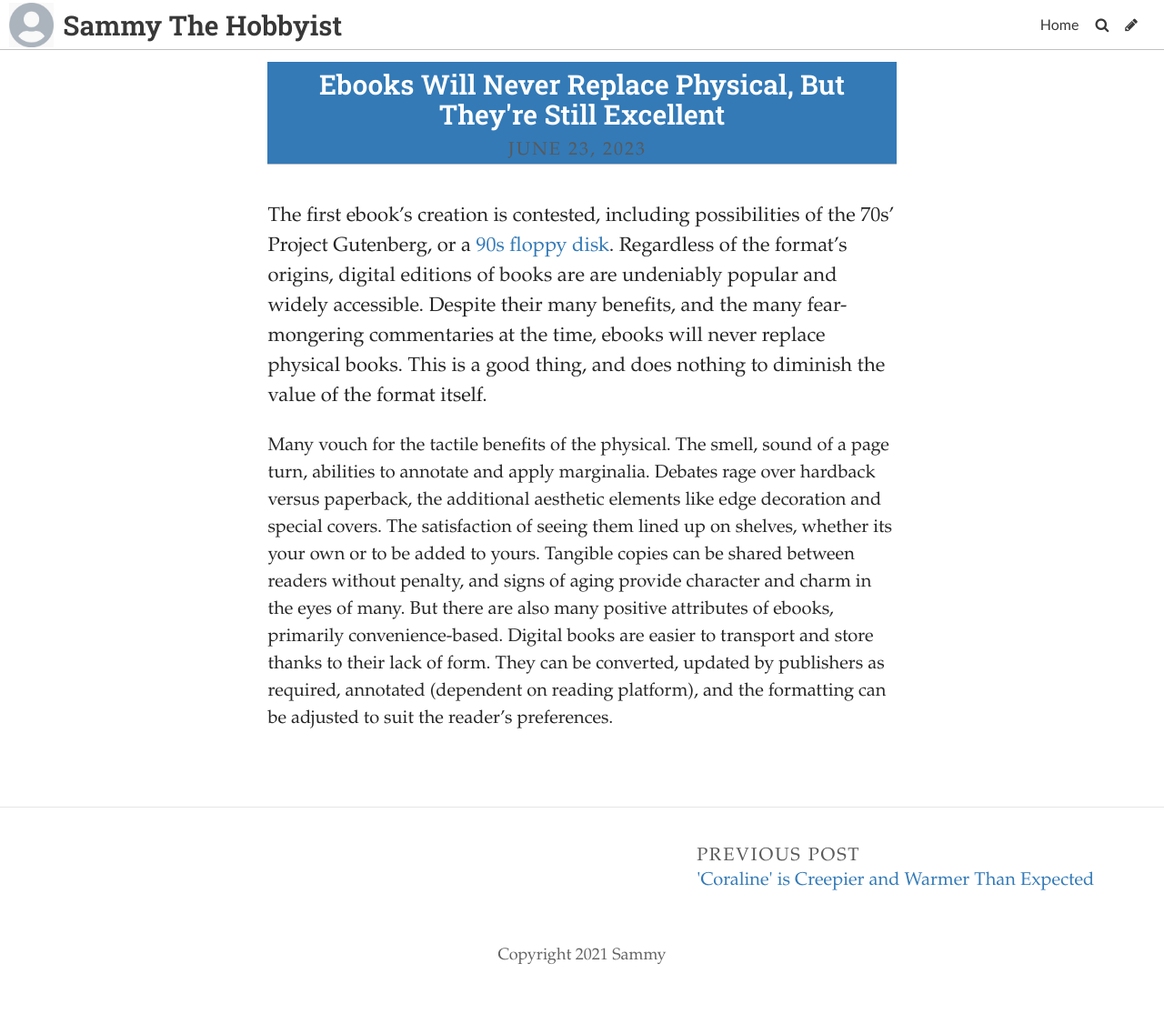
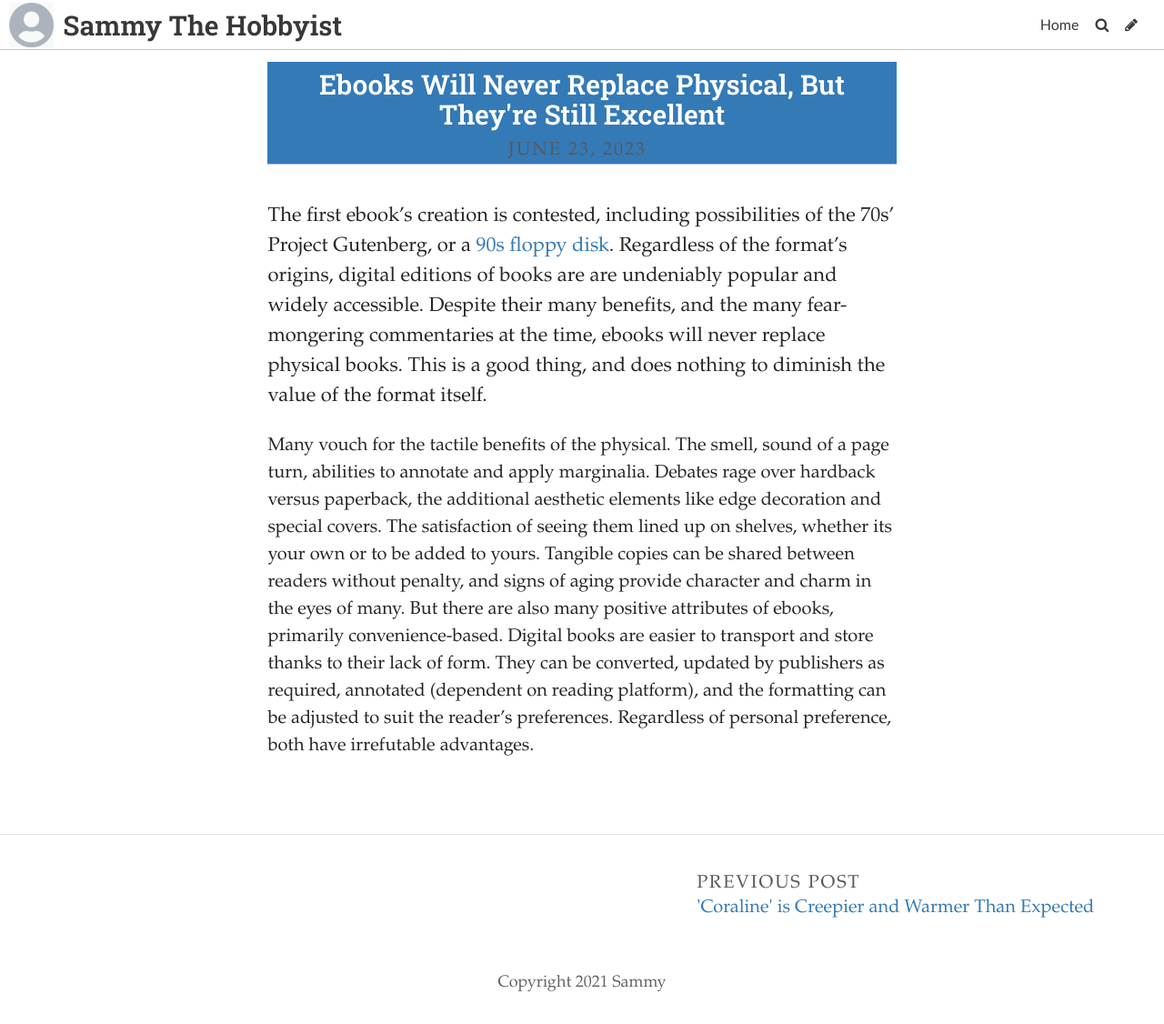
Before and after one commit to SammySpinsAYarn/Blog, a Jekyll site: the page built from _posts/2023-06-22-need-to-think-fast.md, in a window 1280 px wide. Shown: the whole page at 91% size. Built offline with Jekyll 4.4.1, drawn with Linux system fonts in a browser that asks for light colours; some web fonts are replaced; before the commit the page ends 1096 px from its top, so only the background shows below that.

Commit message:
Update Post “2023-06-22-need-to-think-fast”

```diff
--- a/_posts/2023-06-22-need-to-think-fast.md
+++ b/_posts/2023-06-22-need-to-think-fast.md
@@ -7,4 +7,4 @@
 ---
 The first ebook's creation is contested,  including possibilities of the 70s' Project Gutenberg, or a [90s floppy disk](https://www.theguardian.com/books/2014/mar/12/ebooks-begin-medium-reading-peter-james). Regardless of the format's origins, digital editions of books are are undeniably popular and widely accessible. Despite their many benefits, and the many fear-mongering commentaries at the time, ebooks will never replace physical books. This is a good thing, and does nothing to diminish the value of the format itself.
 
-Many vouch for the tactile benefits of the physical. The smell, sound of a page turn, abilities to annotate and apply marginalia. Debates rage over hardback versus paperback, the additional aesthetic elements like edge decoration and special covers. The satisfaction of seeing them lined up on shelves, whether its your own or to be added to yours. Tangible copies can be shared between readers without penalty, and signs of aging provide character and charm in the eyes of many. But there are also many positive attributes of ebooks, primarily convenience-based. Digital books are easier to transport and store thanks to their lack of form. They can be converted, updated by publishers as required, annotated (dependent on reading platform), and the formatting can be adjusted to suit the reader's preferences.
+Many vouch for the tactile benefits of the physical. The smell, sound of a page turn, abilities to annotate and apply marginalia. Debates rage over hardback versus paperback, the additional aesthetic elements like edge decoration and special covers. The satisfaction of seeing them lined up on shelves, whether its your own or to be added to yours. Tangible copies can be shared between readers without penalty, and signs of aging provide character and charm in the eyes of many. But there are also many positive attributes of ebooks, primarily convenience-based. Digital books are easier to transport and store thanks to their lack of form. They can be converted, updated by publishers as required, annotated (dependent on reading platform), and the formatting can be adjusted to suit the reader's preferences. Regardless of personal preference, both have irrefutable advantages.
```
